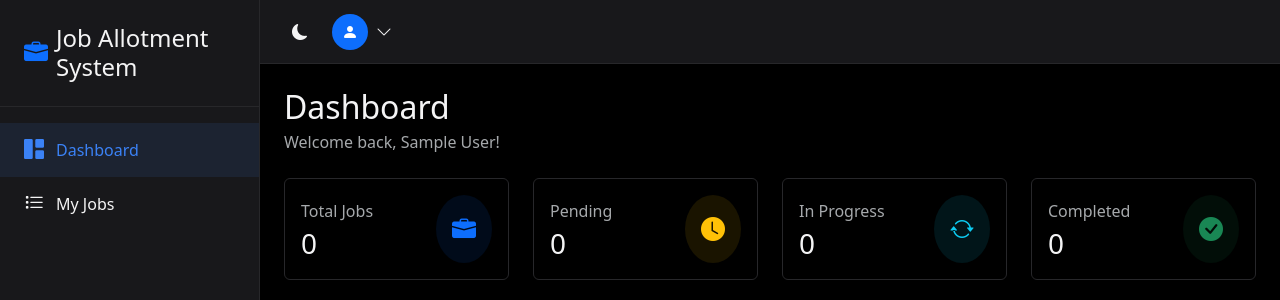
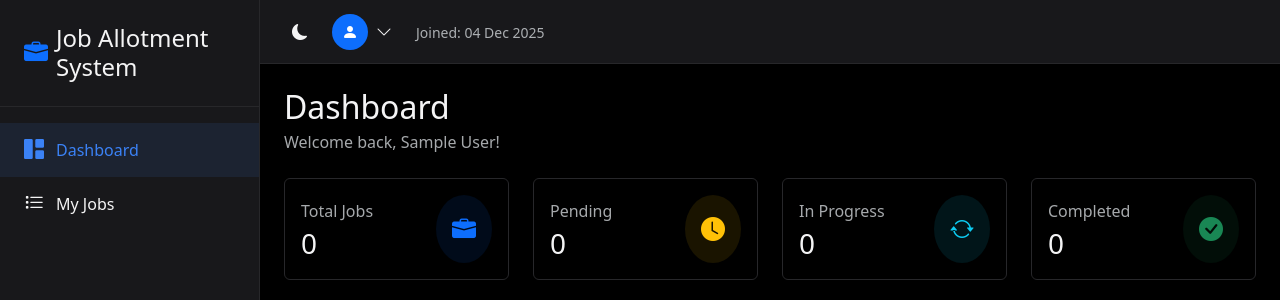
Before and after one commit to priyanshusys/Mini-Project, a Django app: page / in a window 1280 px wide. Shown: the top 300 px of the page. Run offline with Django 5.2, Linux system fonts and the light colour scheme; the visitor is signed in with stand-in values (Sample User, id 1); data that the repository does not hold is empty.

Commit message:
Add user join date display in base template

```diff
--- a/templates/base.html
+++ b/templates/base.html
@@ -258,6 +258,9 @@
                         <li><a class="dropdown-item text-danger" href="{% url 'logout' %}"><i class="bi bi-box-arrow-right me-2"></i>Logout</a></li>
                     </ul>
                 </div>
+                <div class="ms-2">
+                    <span class="text-muted small">Joined: {{ user.date_joined|date:"d M Y" }}</span>
+                </div>
             </div>
         </header>
 
```
